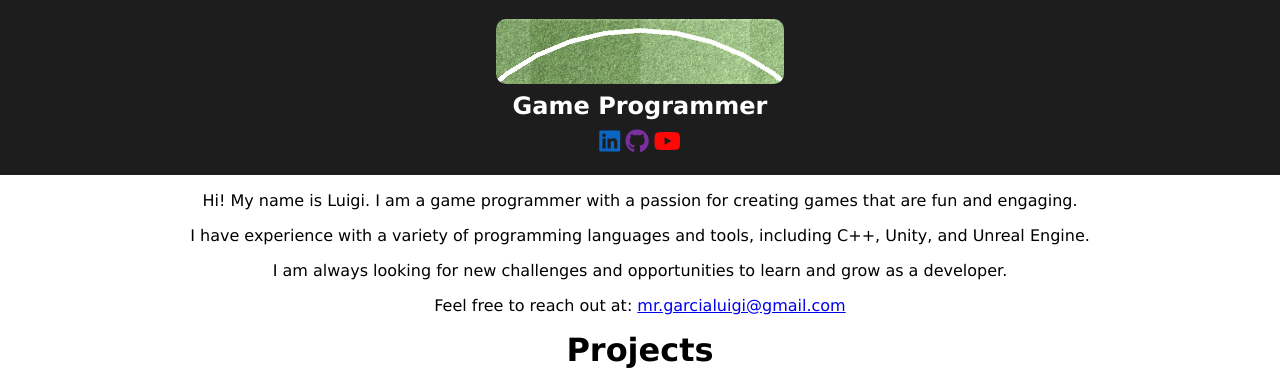
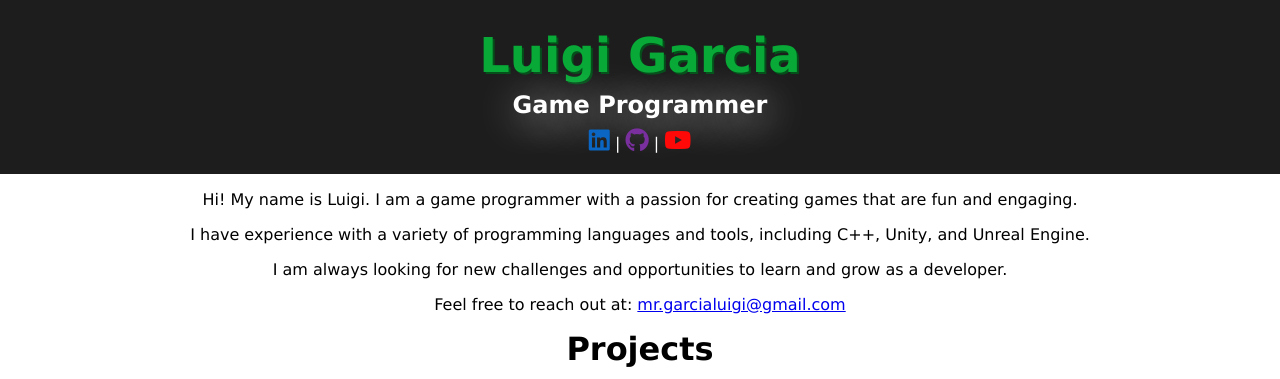
Before and after one commit to luigigamedev/luigigamedev.github.io, a plain HTML site: page index.html in a window 1280 px wide. Shown: the top 379 px of the page. Drawn offline with Linux system fonts and the light colour scheme.

Commit message:
Change header to use text and get rid of name gif

```diff
--- a/index.html
+++ b/index.html
@@ -12,10 +12,10 @@
 <body>
     <header>
         <br>
-        <img src="images/name-anim.gif" alt="Luigi Garcia">
+        <h1>Luigi Garcia</h1>
         <h2>Game Programmer</h2>
-        <a href="https://www.linkedin.com/in/mrluigigarcia/" target="_blank" style="color: #0A66C2; font-size: 1.5rem;"><i class="fab fa-linkedin"></i></a>
-        <a href="https://github.com/mrluigigarcia" target="_blank" style="color: #792F9E; font-size: 1.5rem;"><i class="fab fa-github"></i></a>
+        <a href="https://www.linkedin.com/in/mrluigigarcia/" target="_blank" style="color: #0A66C2; font-size: 1.5rem;"><i class="fab fa-linkedin"></i></a> |
+        <a href="https://github.com/mrluigigarcia" target="_blank" style="color: #792F9E; font-size: 1.5rem;"><i class="fab fa-github"></i></a> |
         <a href="https://www.youtube.com/@mrluigigarcia" target="_blank" style="color: #FE0808; font-size: 1.5rem;"><i class="fab fa-youtube"></i></a>
         <br>
         <br>
--- a/style.css
+++ b/style.css
@@ -22,11 +22,21 @@ header img {
     overflow: hidden;
 }
 
+header h1 {
+    margin: 0.5rem;
+    padding: 0;
+    text-align: center;
+    font-size: 3rem;
+    color: #08A937;
+    text-shadow: 2px 2px #044F1A;
+}
+
 header h2 {
     margin: 0.5rem;
     padding: 0;
     text-align: center;
     color: #ffffff;
+    text-shadow: 5px 5px 40px #ffffff;
 }
 
 /*************************************************************************************/
@@ -239,6 +249,7 @@ footer {
     position: relative;
     bottom: 0;
     width: 100%;
+    font-style: italic;
 }
 
 /* .footer-container {
```
Also changed, not shown: images/name-anim.gif (deleted).
